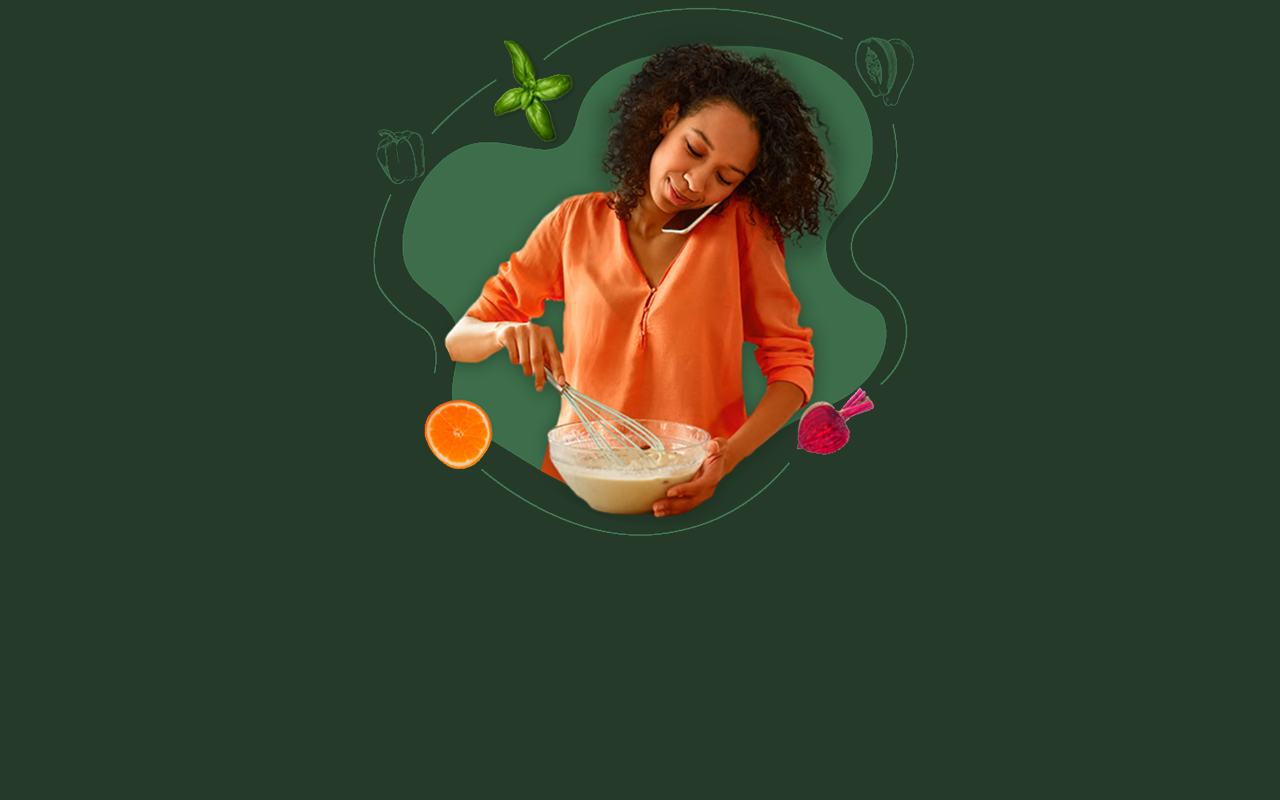
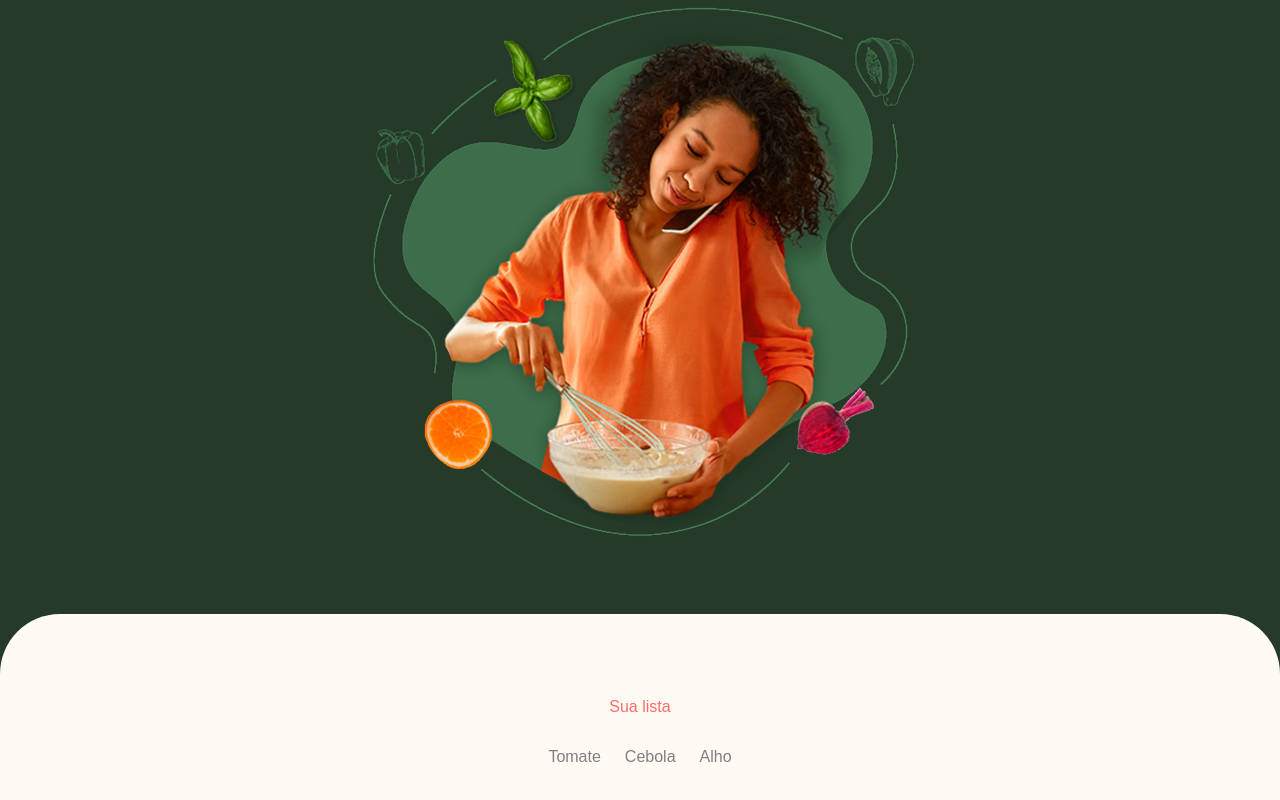
Before and after one commit to Everton19/vue-cookin-up, a Vue app: page / in a window 1280 px wide. Shown: the part 424-1224 px from the top of the page. Before the commit the page ends 1038 px from the top, so only its background shows below. Built offline with nearby package versions, Linux system fonts and the light colour scheme.

Commit message:
adicionando componente main

```diff
--- a/src/App.vue
+++ b/src/App.vue
@@ -1,9 +1,11 @@
 <script setup lang="ts">
 import Banner from './components/Banner.vue';
+import Main from './components/Main.vue';
 </script>
 
 <template>
   <Banner />
+  <Main />
 </template>
 
 <style scoped>
--- a/src/assets/main.css
+++ b/src/assets/main.css
@@ -6,6 +6,7 @@
   --cream: #fffaf3;
   --medium-green: #3D6D4A;
   --dark-green: #263a29;
+  --coral: #FF6B6B;
 
   --font-family: 'Nunito Sans', sans-serif;
 }
@@ -34,3 +35,8 @@ body {
   font-weight: 400;
   background-color: var(--dark-green);
 }
+
+ul {
+  list-style-type: none;
+  padding: 0;
+}
--- /dev/null
+++ b/src/components/Main.vue
@@ -0,0 +1,83 @@
+<script>
+export default {
+    data(){
+        return {
+            ingredients: ['Tomate', 'Cebola', 'Alho']
+        }
+    }
+}
+</script>
+
+<template>
+    <main class="main">
+        <section>
+            <span class="list">
+                Sua lista
+            </span>
+
+            <ul v-if="ingredients.length" class="list-ingredient">
+                <li class="ingredient"
+                    v-for="ingredient in ingredients" :key="ingredient">
+                    {{ ingredient }}
+                </li>
+            </ul>
+
+            <p v-else class="empty-list">
+                <img src="../assets/images/empty-list.svg" alt="">
+                Sua lista está vazia, selecione ingredientes para iniciar.
+            </p>
+        </section>
+    </main>
+</template>
+
+<style scoped>
+.main {
+    padding: 6.5rem 7.5rem;
+    border-radius: 3.75rem 3.75rem 0 0;
+    background-color: var(--cream);
+    color: gray;
+    display: flex;
+    flex-direction: column;
+    align-items: center;
+    gap: 5rem;
+}
+
+.list {
+    color: var(--coral);
+    display: block;
+    text-align: center;
+    margin-bottom: 1.5rem;
+}
+
+.list-ingredient {
+    display: flex;
+    justify-content: center;
+    gap: 1rem 1.5rem;
+    flex: wrap;
+}
+
+.empty-list {
+  display: flex;
+  justify-content: center;
+  align-items: center;
+  flex-wrap: wrap;
+  gap: 0.25rem;
+
+  color: var(--coral, #f0633c);
+  text-align: center;
+}
+
+@media only screen and (max-width: 1300px) {
+    .main {
+        padding: 5rem 3.75rem;
+        gap: 3.5rem;
+    }
+}
+
+@media only screen and (max-width: 767px) {
+    .main {
+        padding: 4rem 1.5rem;
+        gap: 4rem;
+    }
+}
+</style>
```
Also changed, not shown: src/components/icons/IconCommunity.vue (added, +7 -0 lines), src/components/icons/IconDocumentation.vue (added, +7 -0 lines), src/components/icons/IconEcosystem.vue (added, +7 -0 lines), src/components/icons/IconSupport.vue (added, +7 -0 lines), src/components/icons/IconTooling.vue (added, +19 -0 lines), src/assets/images/empty-list.svg (added).
